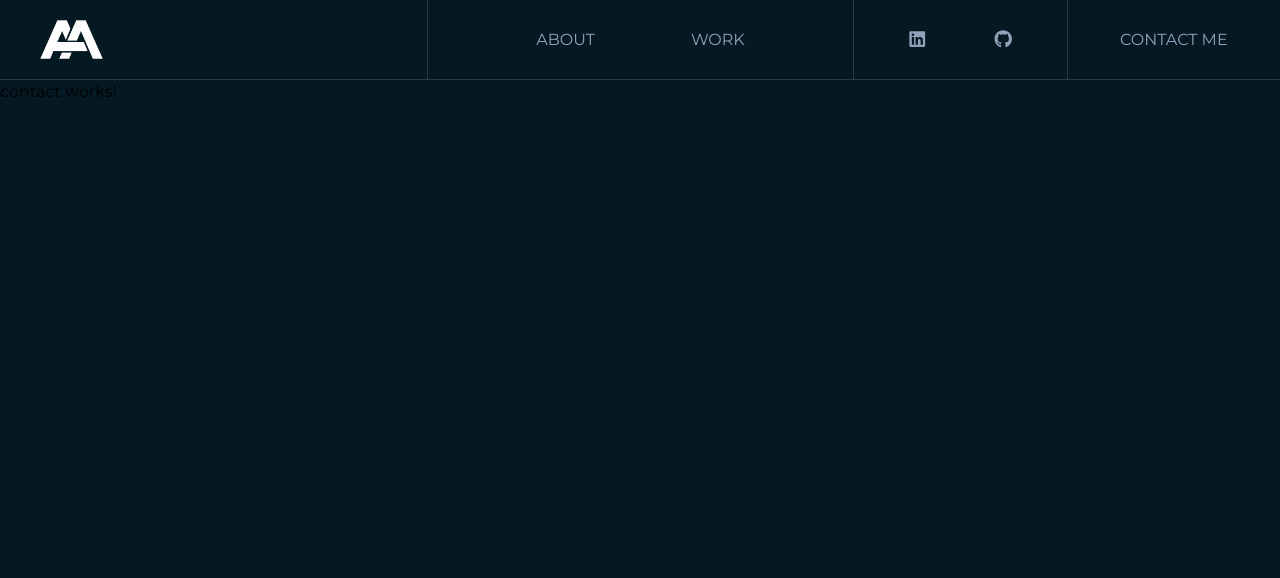
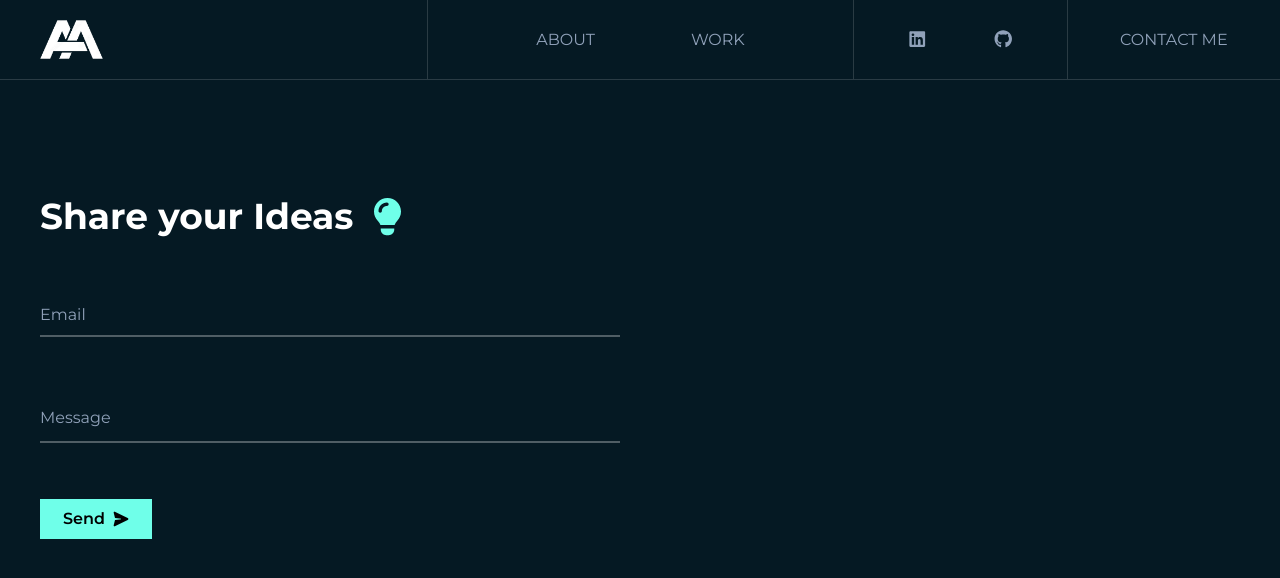
Before and after one commit to AnsariAffan007/portfolio-angular, an Angular app: page /contact-me in a window 1280 px wide. Shown: the top 578 px of the page. Built offline with nearby package versions, Linux system fonts and the light colour scheme.

Commit message:
contact me section field styling logic

```diff
--- a/src/app/app.html
+++ b/src/app/app.html
@@ -71,7 +71,7 @@
     </nav>
   </header>
 
-  <div class="pt-[10vh]">
+  <div class="pt-[10vh] min-h-[100vh] flex">
     <router-outlet />
   </div>
 </main>
--- a/src/app/pages/contact/contact.html
+++ b/src/app/pages/contact/contact.html
@@ -1 +1,46 @@
-<p>contact works!</p>
+<section class="h-full">
+  <form action="" class="h-full">
+
+    <div class="grid grid-cols-3 grid-rows-5 h-full">
+
+      <div
+        class="col-span-3 lg:col-span-2 row-span-3 lg:row-span-4 section-padding flex flex-col justify-center gap-y-4 lg:gap-y-14 border-b border-white/15">
+        <div class="mb-2 lg:mb-0 flex gap-x-3 text-2xl lg:text-4xl">
+          <!-- <span class="label">Contact Me</span> -->
+          <span class="text-white font-bold">Share your Ideas</span>
+          <fa-icon [icon]="faLightBulb" class="text-neon"></fa-icon>
+        </div>
+        <div class="mb-2 lg:mb-0 relative">
+          <input type="email" maxlength="50" id="email-input" name="from_email"
+            class="size-full bg-transparent border-b-2 border-white/30 focus:outline-none active:outline-none text-slate-300 py-2 sm:py-3 text-xs sm:text-sm lg:text-base input"
+            autocomplete="off" focused required (focus)="toggleFieldFocus('email', true)"
+            (blur)="toggleFieldFocus('email', false)" [attr.focused]="emailFocused ? `` : null">
+          <span class="active-underline email-underline" [attr.input-focused]="emailFocused ? `` : null"></span>
+          <label id="email-label" for="email-input" class="text-slate-400 text-xs sm:text-base input-label"
+            [attr.input-focused]="emailFocused ? `` : null">Email</label>
+        </div>
+        <div class="relative">
+          <textarea name="" id="msg-textarea" rows="1" maxlength="300" name="message"
+            class="size-full bg-transparent border-b-2 border-white/30 focus:outline-none active:outline-none text-slate-300 py-2 sm:py-3 text-xs sm:text-sm lg:text-base overflow-hidden resize-none input"
+            autocomplete="off" required (focus)="toggleFieldFocus('message', true)"
+            (blur)="toggleFieldFocus('message', false)" [attr.focused]="messageFocused ? `` : null"
+            (input)="resizeTextArea($event)"></textarea>
+          <span class="active-underline msg-underline" [attr.input-focused]="messageFocused ? `` : null"></span>
+          <label id="msg-label" for="msg-textarea" class="text-slate-400 text-xs sm:text-base input-label"
+            [attr.input-focused]="messageFocused ? `` : null">Message</label>
+        </div>
+        <button
+          class="w-20 sm:w-28 h-6 sm:h-10 text-xs sm:text-base outline-none submit-btn flex justify-center gap-x-2 [&>*]:my-auto">
+          <span class="font-semibold send-text">Send</span>
+          <img src="send.png" class="w-3 sm:w-4 send-icon" />
+          <i class="fa fa-spinner fa-spin text-sm sm:text-lg hidden loading-icon"></i>
+
+          <span class="font-semibold success-text hidden">Sent</span>
+          <i class="fa-regular fa-circle-check text-sm sm:text-lg hidden success-icon"></i>
+        </button>
+      </div>
+
+    </div>
+
+  </form>
+</section>
--- a/src/app/pages/contact/contact.scss
+++ b/src/app/pages/contact/contact.scss
@@ -0,0 +1,74 @@
+:host {
+  flex: 1;
+}
+
+#msg-textarea {
+  min-height: 100%;
+  display: flex;
+  justify-content: center;
+  align-items: center;
+}
+
+.input-label {
+  position: absolute;
+  left: 0;
+  top: 50%;
+  transform: translateY(-50%);
+  transition: top 300ms, transform 300ms;
+}
+
+.input-label[input-focused] {
+  top: 0;
+}
+
+.input {
+  position: relative;
+  width: 75%;
+}
+
+.active-underline {
+  position: absolute;
+  bottom: 0;
+  left: 0;
+  height: 2px;
+  width: 0;
+  background-color: var(--color-neon);
+  transition: width 500ms;
+}
+
+.active-underline[input-focused] {
+  width: 75%;
+}
+
+@media (max-width: 768px) {
+  .input, .active-underline[input-focused] {
+    width: 100%;
+  }
+}
+
+.submit-btn {
+  background-color: var(--color-neon);
+  /* clip-path: polygon(0 0, 100% 0, 100% 0, 100% 80%, 90% 100%, 0 100%, 0 100%, 0 0); */
+}
+
+/* Display loading icon on pending state */
+.submit-btn[pending]>.send-text,
+.submit-btn[pending]>.send-icon {
+  display: none;
+}
+
+.submit-btn[pending]>.loading-icon {
+  display: block;
+}
+
+/* Display success status on success state */
+.submit-btn[success]>.send-text,
+.submit-btn[success]>.send-icon,
+.submit-btn[success]>.loading-icon {
+  display: none;
+}
+
+.submit-btn[success]>.success-text,
+.submit-btn[success]>.success-icon {
+  display: block;
+}
--- a/src/app/pages/contact/contact.ts
+++ b/src/app/pages/contact/contact.ts
@@ -1,11 +1,28 @@
 import { Component } from '@angular/core';
+import { FontAwesomeModule } from '@fortawesome/angular-fontawesome';
+import { faCircleCheck, faLightbulb } from '@fortawesome/free-solid-svg-icons';
 
 @Component({
   selector: 'app-contact',
-  imports: [],
+  imports: [FontAwesomeModule],
   templateUrl: './contact.html',
   styleUrl: './contact.scss'
 })
 export class Contact {
+  faLightBulb = faLightbulb
+  faCircleCheck = faCircleCheck
 
+  emailFocused = false;
+  messageFocused = false;
+  toggleFieldFocus(field: "email" | "message", isFocused: boolean) {
+    if (field === "email") this.emailFocused = isFocused;
+    else this.messageFocused = isFocused
+  }
+
+  resizeTextArea(event: Event): void {
+    const textarea = event.target as HTMLTextAreaElement;
+    textarea.style.height = textarea.style.minHeight = '100%';
+    textarea.style.minHeight = `${Math.min(textarea.scrollHeight + 2, parseInt(textarea.style.maxHeight))}px`;
+    textarea.style.height = `${textarea.scrollHeight + 2}px`;
+  }
 }
```
Also changed, not shown: public/send.png (added).
